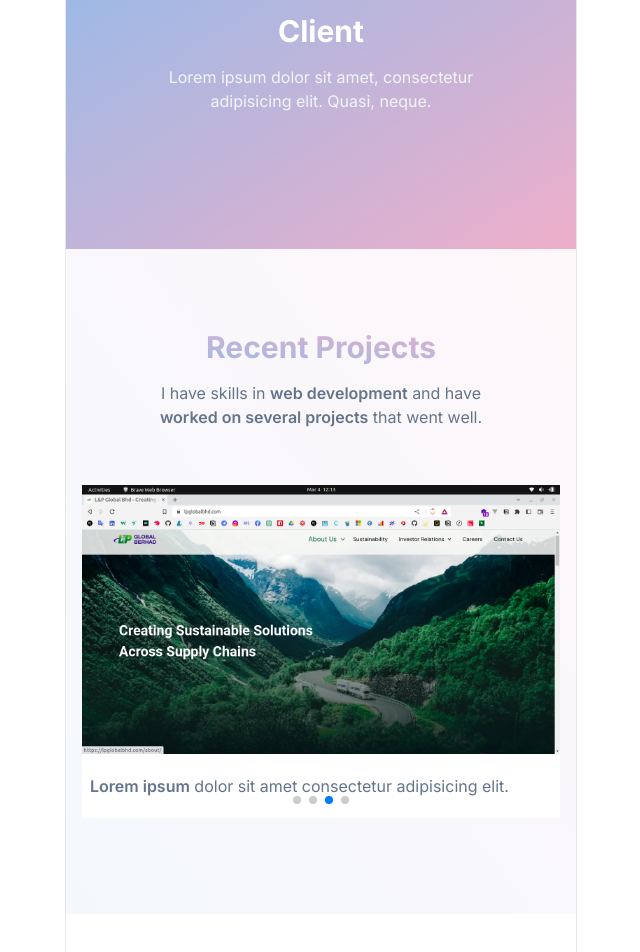
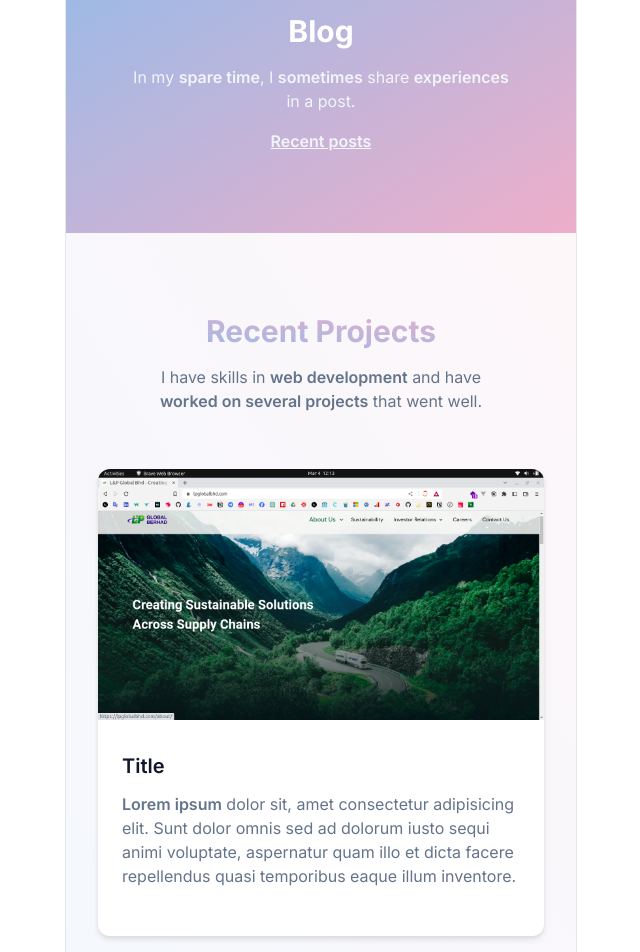
Before and after one commit to fitra-nurakbar/portfolio, a Next.js app: page / in a window 1280 px wide. Shown: the part 1020-1972 px from the top of the page, without its empty margins (319-959 px from the left). Built offline with nearby package versions, Linux system fonts and the light colour scheme.

Commit message:
13:01/5/3/2023

```diff
--- /dev/null
+++ b/src/components/Blog.tsx
@@ -0,0 +1,14 @@
+import styles from "@/styles/Blog.module.css";
+import Link from "next/link";
+
+export default function Blog() {
+  return (
+    <section className={styles.container}>
+      <h2>Blog</h2>
+      <p>
+        In my <span>spare time</span>, I <span>sometimes</span> share <span>experiences</span> in a post.
+      </p>
+      <Link href={"/post"}>Recent posts</Link>
+    </section>
+  );
+}
--- a/src/components/Card.tsx
+++ b/src/components/Card.tsx
@@ -1,5 +1,6 @@
 import styles from "@/styles/Card.module.css";
 import Image from "next/image";
+import Link from "next/link";
 
 export default function Card() {
   return (
@@ -10,9 +11,12 @@ export default function Card() {
         height={500}
         alt="L&P Project image"
       />
-      <p>
-        <span>Lorem ipsum</span> dolor sit amet consectetur adipisicing elit.
-      </p>
+      <div className={styles.detail}>
+        <h3>Title</h3>
+        <p>
+          <span>Lorem ipsum</span> dolor sit, amet consectetur adipisicing elit. Sunt dolor omnis sed ad dolorum iusto sequi animi voluptate, aspernatur quam illo et dicta facere repellendus quasi temporibus eaque illum inventore.
+        </p>
+      </div>
     </div>
   );
 }
--- a/src/components/Client.tsx
+++ /dev/null
@@ -1,10 +0,0 @@
-import styles from "@/styles/Client.module.css"
-
-export default function Client() {
-  return (
-    <section className={styles.container}>
-        <h2>Client</h2>
-        <p>Lorem ipsum dolor sit amet, consectetur adipisicing elit. Quasi, neque.</p>
-    </section>
-  )
-}
--- a/src/components/Project.tsx
+++ b/src/components/Project.tsx
@@ -1,10 +1,9 @@
 import Card from "@/components/Card";
 import { Projects } from "@/utils/interface/project";
 import { Swiper, SwiperSlide } from "swiper/react";
-import { Autoplay, Pagination } from "swiper";
+import { Autoplay } from "swiper";
 import styles from "@/styles/Project.module.css";
 import "swiper/css";
-import "swiper/css/pagination";
 
 const project: Array<Projects> = [
   {
@@ -49,18 +48,18 @@ export default function Project() {
   return (
     <section className={styles.container}>
       <h2>recent projects</h2>
-      <p>I have skills in <span>web development</span> and have <span>worked on several projects</span> that went well.</p>
+      <p>
+        I have skills in <span>web development</span> and have{" "}
+        <span>worked on several projects</span> that went well.
+      </p>
       <Swiper
-        spaceBetween={30}
-        pagination={{
-          clickable: true,
-        }}
+        spaceBetween={10}
         loop={true}
         autoplay={{
           delay: 2500,
           disableOnInteraction: false,
         }}
-        modules={[Pagination, Autoplay]}
+        modules={[Autoplay]}
         className={styles.swiper}
       >
         {project.map((pro, index) => (
--- a/src/pages/index.tsx
+++ b/src/pages/index.tsx
@@ -5,7 +5,7 @@ import Skill from "@/components/Skill";
 import Project from "@/components/Project";
 import Contact from "@/components/Contact";
 import Footer from "@/components/Footer";
-import Client from "@/components/Client";
+import Blog from "@/components/Blog";
 
 export default function Home() {
   return (
@@ -13,7 +13,7 @@ export default function Home() {
       <Hero />
       <About />
       <Skill />
-      <Client />
+      <Blog />
       <Project />
       <Contact />
       <Footer />
--- /dev/null
+++ b/src/pages/post.tsx
@@ -0,0 +1,9 @@
+import Layout from "@/components/Layout";
+
+export default function Post() {
+  return (
+    <Layout title="Posts">
+      <h1 className="absolute top-1/2 left-1/2 -translate-x-1/2 -translate-y-1/2 text-2xl uppercase font-bold">Coming soon...</h1>
+    </Layout>
+  );
+}
--- /dev/null
+++ b/src/styles/Blog.module.css
@@ -0,0 +1,15 @@
+.container {
+  @apply py-20 px-4 text-center text-slate-100 bg-gradient-to-br from-[#94bbe9] to-[#eeaeca];
+}
+.container span {
+  @apply font-semibold;
+}
+.container h2 {
+  @apply capitalize text-center text-3xl font-bold mb-4 text-white;
+}
+.container > p {
+  @apply text-center max-w-[80%] mx-auto mb-4;
+}
+.container a {
+  @apply underline font-semibold hover:text-white transition duration-300;
+}
--- a/src/styles/Card.module.css
+++ b/src/styles/Card.module.css
@@ -1,9 +1,12 @@
 .card {
-  @apply shadow-md bg-white;
+  @apply drop-shadow-md bg-white rounded-xl overflow-hidden mx-4 mb-2;
 }
-.card img {
-  @apply h-auto w-full;
+.detail {
+  @apply py-8 px-6;
 }
-.card p {
-  @apply py-5 px-2;
+.detail h3 {
+  @apply text-slate-900 text-xl font-semibold mb-3;
 }
+.detail p {
+  @apply mb-4;
+}
--- a/src/styles/Client.module.css
+++ /dev/null
@@ -1,12 +0,0 @@
-.container {
-  @apply py-20 px-4 text-slate-100 bg-gradient-to-br from-[#94bbe9] to-[#eeaeca];
-}
-.container span {
-  @apply font-semibold;
-}
-.container h2 {
-  @apply capitalize text-center text-3xl font-bold mb-4 text-white;
-}
-.container > p {
-  @apply text-center max-w-[80%] mx-auto mb-14;
-}
```
